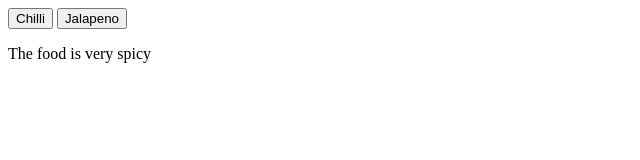
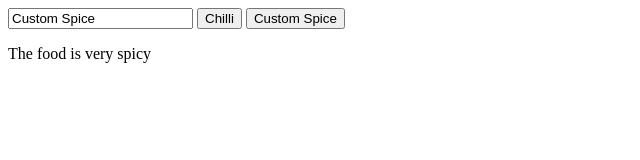
Before and after one commit to alexxavier84/AngularJS, a plain HTML site: page Controller/index.html in a window 1280 px wide. Shown: the whole page, without its empty margins (0-640 px from the left). Drawn offline with nearby package versions, Linux system fonts and the light colour scheme.

Commit message:
Controller method parameter

```diff
--- a/Controller/index.html
+++ b/Controller/index.html
@@ -7,8 +7,9 @@
     </head>
     <body ng-app="spicyApp1">
         <div ng-controller="SpicyController">
-            <button ng-click="chilliSpicy()">Chilli</button>
-            <button ng-click="jalapenoSpicy()">Jalapeno</button>
+            <input ng-model="customSpice">
+            <button ng-click="chilliSpicy('')">Chilli</button>
+            <button ng-click="customSpicy(customSpice)">Custom Spice</button>
             <p>The food is {{spice}} spicy</p>
         </div>
     </body>
--- a/Controller/js/app.js
+++ b/Controller/js/app.js
@@ -2,12 +2,13 @@ var myapp = angular.module('spicyApp1', []);
 
 myapp.controller('SpicyController', ['$scope', function($scope){
     $scope.spice = 'very';
+    $scope.customSpice = 'Custom Spice'
 
     $scope.chilliSpicy = function(){
       $scope.spice = 'Chilli';
     };
 
-    $scope.jalapenoSpicy = function(){
-      $scope.spice = 'Jalapeno';
+    $scope.customSpicy = function(customSpice){
+      $scope.spice = customSpice;
     };
 }]);
```
